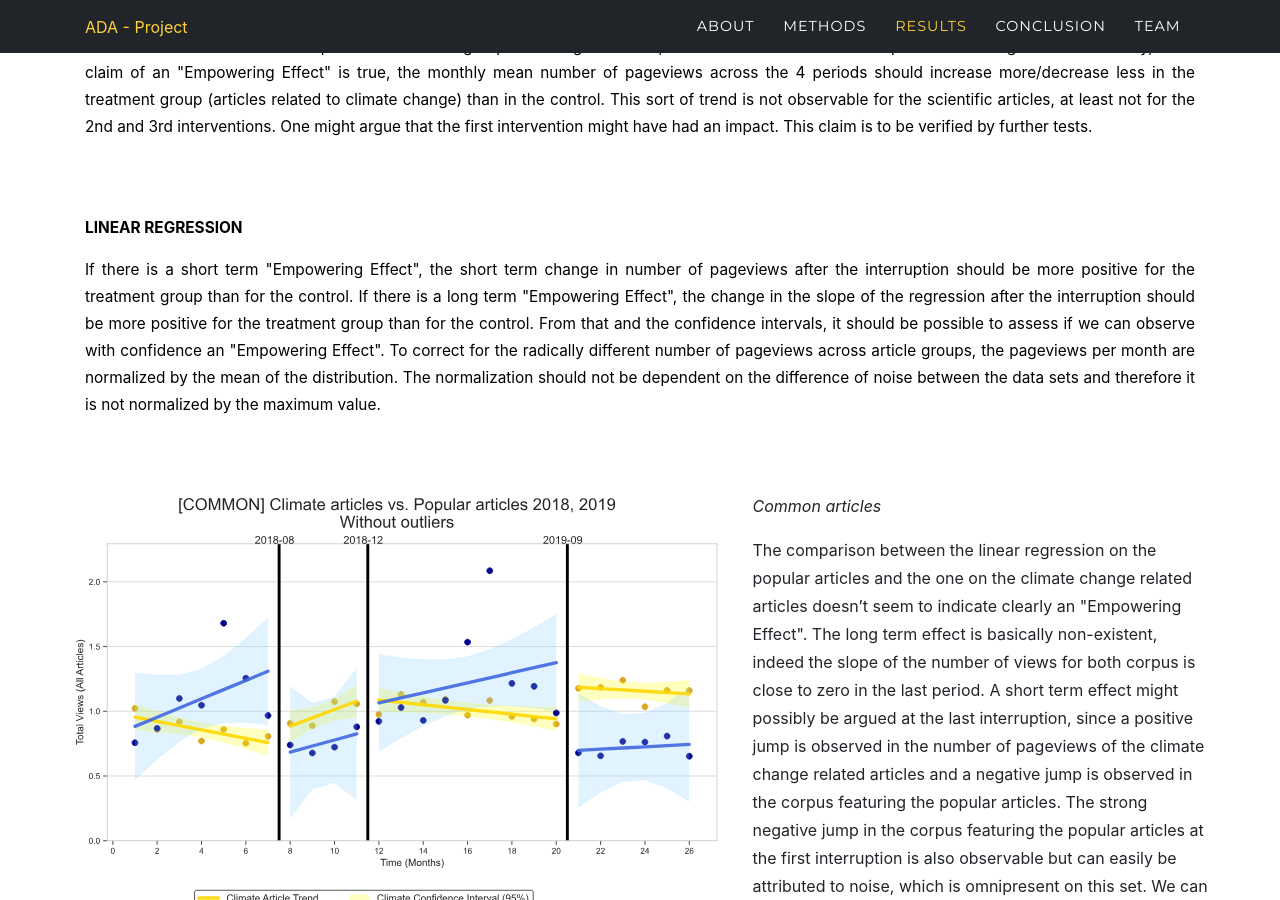
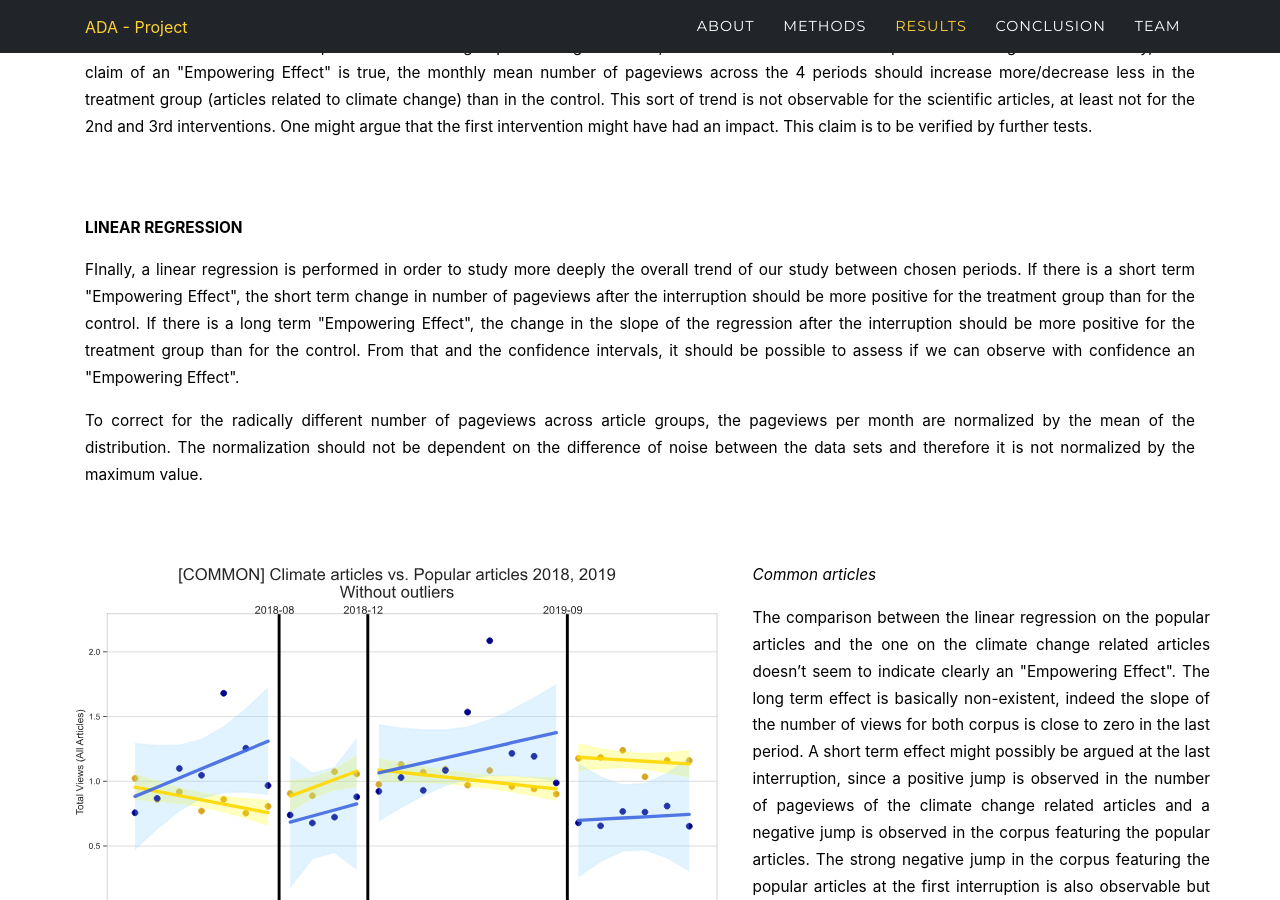
Before and after one commit to lschmdt/datastory, a Jekyll site: the page built from index.markdown, in a window 1280 px wide and 900 px high, scrolled down 6383 px. Built offline with Jekyll 4.4.1, drawn with Linux system fonts in a browser that asks for light colours; some web fonts are replaced; some of the changed text lies outside the part shown.

Commit message:
almost done

```diff
--- a/_includes/debut.html
+++ b/_includes/debut.html
@@ -1,6 +1,6 @@
 <!-- Debut -->
 <section class="page-section" id="debut" style="padding: 0 0">
-                <div id="carouselExampleControls" class="carousel slide" style="background-color: lightsteelblue;" data-ride="carousel">
+                <div id="carouselExampleControls" class="carousel slide" style="background-color: rgb(176, 196, 222, 0.8);" data-ride="carousel">
                     <div class="carousel-inner">
                     <div class="carousel-item active cn" style="height: 45vh; padding:0px 100px" data-interval= "10000">
                         <blockquote class="inner">
--- a/_includes/results.html
+++ b/_includes/results.html
@@ -26,7 +26,7 @@
                 <i>Global warming article</i>
             </p>
             <p>
-                We can plot the Global warming outlier for the whole period and consider the interruptions to see if it is consistent with an "Empowering Effect". Here, the pageviews are averaged over 7 days to filter out the weekly pattern.
+                On the image below, the Global warming outlier is plotted for the whole period, considering the interruptions to see if it is consistent with an "Empowering Effect". Here, the pageviews are averaged over 7 days to filter out the weekly pattern.
             </p>
 
             <img src=assets/img/results/global_warming.svg width="50%">
@@ -85,8 +85,9 @@
                 <b>Linear regression</b>
             </p>
             <p>
-
-                If there is a short term "Empowering Effect", the short term change in number of pageviews after the interruption should be more positive for the treatment group than for the control. If there is a long term "Empowering Effect", the change in the slope of the regression after the interruption should be more positive for the treatment group than for the control. From that and the confidence intervals, it should be possible to assess if we can observe with confidence an "Empowering Effect".
+                FInally, a linear regression is performed in order to study more deeply the overall trend of our study between chosen periods. If there is a short term "Empowering Effect", the short term change in number of pageviews after the interruption should be more positive for the treatment group than for the control. If there is a long term "Empowering Effect", the change in the slope of the regression after the interruption should be more positive for the treatment group than for the control. From that and the confidence intervals, it should be possible to assess if we can observe with confidence an "Empowering Effect".
+            </p>
+            <p>
                 To correct for the radically different number of pageviews across article groups, the pageviews per month are normalized by the mean of the distribution. The normalization should not be dependent on the difference of noise between the data sets and therefore it is not normalized by the maximum value.
             </p>
             <br>
@@ -95,10 +96,10 @@
 
 
         <div class="row">
-            <div class="col-sm-7">
+                <div class="col-lg-7">
                     <img class="card-img" src="assets/img/results/common_climate_popular_no_outliers.svg"/>
                 </div>
-            <div class="col-sm-5">
+                <div class="col-lg-5 class1">
                     <div>
                         <p>
                             <i>Common articles</i>
@@ -114,7 +115,7 @@
         <br>
         <br>
         <div class="row">
-            <div class="col-sm-5 class1">
+            <div class="col-lg-5 class1">
                 <div>
                     <p>
                         <i>Scientific articles</i>
@@ -130,8 +131,19 @@
                     </p>
                 </div>
             </div>
-            <div class="col-sm-7 class1">
+            <div class="col-lg-7 class1">
                 <img  class="card-img" src="assets/img/results/scientific_climat_comparator_no_outliers.svg"/>
+            </div>
+        </div>
+        <br>
+        <br>
+        <div class="row">
+            <div class="class1 col-lg-12 text-center">
+                <p>
+                    It seems far fetched to interpret the linear regression comparison between the popular articles and the climate change related articles for the first study case. Even though a short term effect is not excluded at the last interruption, it is confirmed neither by the other interruptions (where the jump simply doesn’t appear) nor by the other data set where we effectively observe no difference between the datasets. It seems that this jump could be an artefact created by the noise in the popular articles dataset.
+
+                    In the case of the scienfic corpus of articles, it is not possible to assess any long term "Empowering Effect" with confidence. In fact, both datasets almost appear to be the same in the linear regression and cannot be distinguished with any degree of reasonable confidence. This seems to imply that there is no significant increase in readings of scientific articles that are related to climate change.
+                </p>
             </div>
         </div>
     </div>
```
Also changed, not shown: assets/img/results/common_bar_plot_without_outliers.svg, assets/img/results/scientific_bar_plot_without_outliers.svg, assets/img/results/scientific_climat_comparator_no_outliers.svg. Lines whose indentation alone changed are shown as unchanged.
